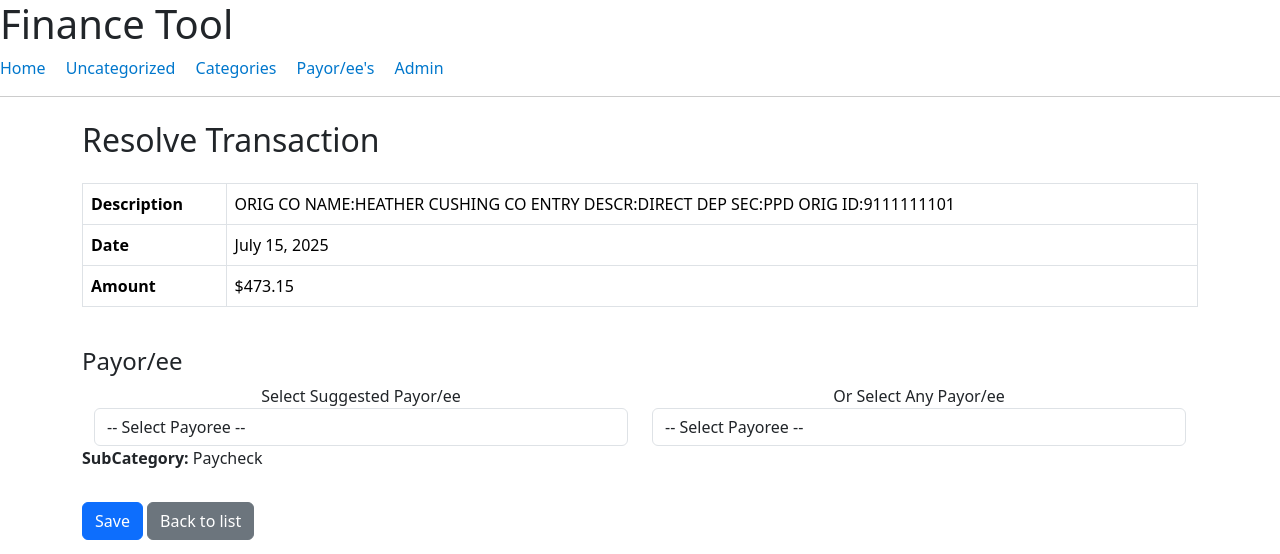
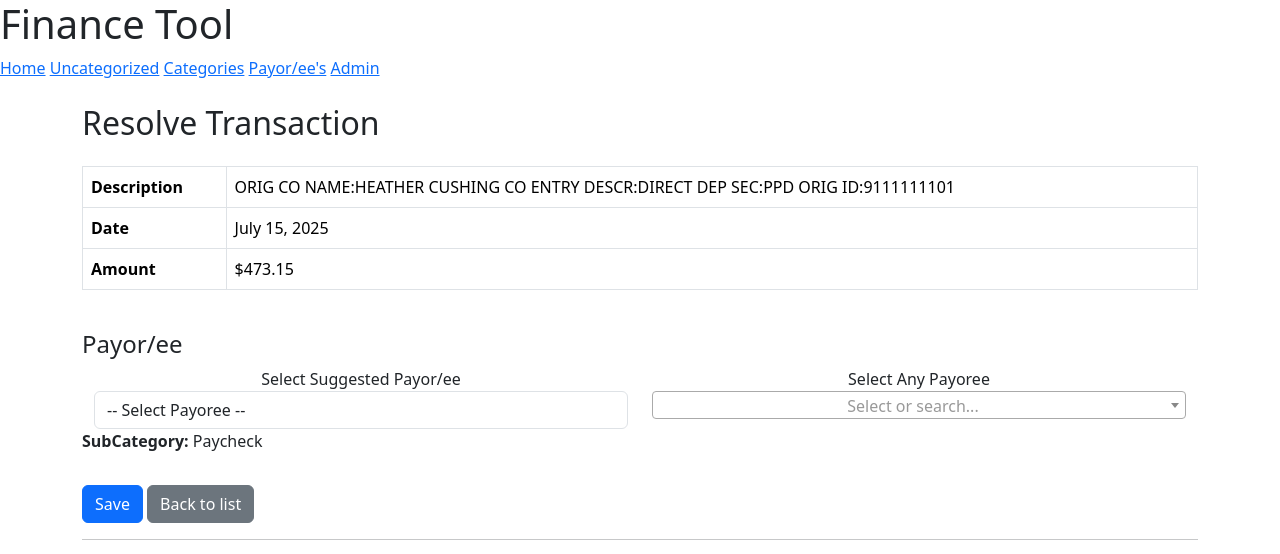
Before and after one commit to oobeyagroup/budgnudg, a Django app: page /transactions/resolve/1/ in a window 1280 px wide. Shown: the top 554 px of the page. Run offline with Django 5.2, Linux system fonts and the light colour scheme; data comes from the database, SQL or seed files in the repository; some libraries are stand-ins or nearby versions.

Commit message:
sort and autocomplete (using select2) for Dropdowns

```diff
--- a/transactions/templates/base.html
+++ b/transactions/templates/base.html
@@ -5,33 +5,8 @@
     <meta charset="UTF-8">
     <title>{% block title %}Finance Tool{% endblock %}</title>
     <meta name="viewport" content="width=device-width, initial-scale=1">
-    <style>
-        body {
-            font-family: sans-serif;
-            margin: 2rem;
-            background-color: #f9f9f9;
-        }
-        header {
-            padding-bottom: 1rem;
-            margin-bottom: 1rem;
-            border-bottom: 1px solid #ccc;
-        }
-        nav a {
-            margin-right: 1rem;
-            text-decoration: none;
-            color: #0077cc;
-        }
-        nav a:hover {
-            text-decoration: underline;
-        }
-         .table-responsive thead th {
-        position: sticky;
-        top: 0; /* Ensures the header sticks to the top of its scrolling container */
-        background-color: #f8f9fa; /* Optional: Add a background color to the sticky header */
-        z-index: 1; /* Ensures the header appears above scrolling content */
-        }
-    </style>
     <link href="https://cdn.jsdelivr.net/npm/bootstrap@5.3.7/dist/css/bootstrap.min.css" rel="stylesheet" integrity="sha384-LN+7fdVzj6u52u30Kp6M/trliBMCMKTyK833zpbD+pXdCLuTusPj697FH4R/5mcr" crossorigin="anonymous">
+    <link href="https://cdn.jsdelivr.net/npm/select2@4.1.0/dist/css/select2.min.css" rel="stylesheet" />
 </head>
 <body>
 
@@ -51,6 +26,20 @@
     <!-- Page-specific content goes here -->
     {% endblock %}
 </main>
+<!-- jQuery (required) + Select2 JS -->
+    <script src="https://code.jquery.com/jquery-3.6.0.min.js"></script>
     <script src="https://cdn.jsdelivr.net/npm/bootstrap@5.3.7/dist/js/bootstrap.bundle.min.js" integrity="sha384-ndDqU0Gzau9qJ1lfW4pNLlhNTkCfHzAVBReH9diLvGRem5+R9g2FzA8ZGN954O5Q" crossorigin="anonymous"></script>
+    <script src="https://cdn.jsdelivr.net/npm/select2@4.1.0/dist/js/select2.min.js"></script>
+
+    <script>
+      $(document).ready(function() {
+        $('.select2').select2({
+          width: '100%',
+          placeholder: 'Select or search...',
+          allowClear: true
+        });
+      });
+    </script>
+
 </body>
 </html>
--- a/transactions/templates/transactions/resolve_transaction.html
+++ b/transactions/templates/transactions/resolve_transaction.html
@@ -43,13 +43,13 @@
                     </div>
                     <div class="col">
                         <div class="form-group">
-                            <label for="payoree_full">Or Select Any Payor/ee</label>
-                            <select name="payoree" id="payoree_full" class="form-control">
+                          <label for="payoree_full">Select Any Payoree</label>
+                          <select name="payoree" id="payoree_full" class="form-control select2">
                             <option value="">-- Select Payoree --</option>
                             {% for pay in payorees %}
-                                <option value="{{ pay.id }}">{{ pay.name }}</option>
+                              <option value="{{ pay.id }}">{{ pay.name }}</option>
                             {% endfor %}
-                            </select>
+                          </select>
                         </div>
                     </div>
                 </div>
@@ -80,13 +80,12 @@
                     <div class="col">
                         <div class="form-group">
                             <label for="subcategory_full">Or Select Any SubCategory</label>
-                            <select name="subcategory" id="subcategory_full" class="form-control">
-                                <option value="">-- Select Subcategory --</option>
-                                {% for cat in categories %}
-                                    <option value="{{ cat.id }}">{{ cat.name }}</option>
-                                {% endfor %}
-                            </select>
-                        </div>
+                            <select name="subcategory" id="subcategory_full" class="form-control select2">
+                              <option value="">-- Select SubCategory --</option>
+                              {% for cat in categories %}
+                                <option value="{{ cat.id }}">{{ cat.name }}</option>
+                              {% endfor %}
+                            </select>                        </div>
                     </div>
                 </div>
             </div>
--- a/transactions/views.py
+++ b/transactions/views.py
@@ -59,8 +59,8 @@
         'transaction': transaction,
         'payoree_matches': payoree_matches,
         'category_matches': category_matches,
-        'payorees': Payoree.objects.all(),
-        'categories': Category.objects.all(),
+        'payorees': Payoree.objects.order_by('name'),
+        'categories': Category.objects.order_by('name'),
         'similar_transactions': similar,
     })
 
@@ -80,11 +80,11 @@
     return render(request, "transactions/categorize.html", {"form": form})
 
 def categories_list(request):
-    categories = Category.objects.all()
+    categories = Category.objects.order_by('name')
     return render(request, "transactions/categories_list.html", {"categories": categories})
 
 def payorees_list(request):
-    payorees = Payoree.objects.all()
+    payorees = Payoree.objects.order_by('name')
     return render(request, "transactions/payoree_list.html", {"payorees": payorees})
 
 def transactions_list(request):
```
